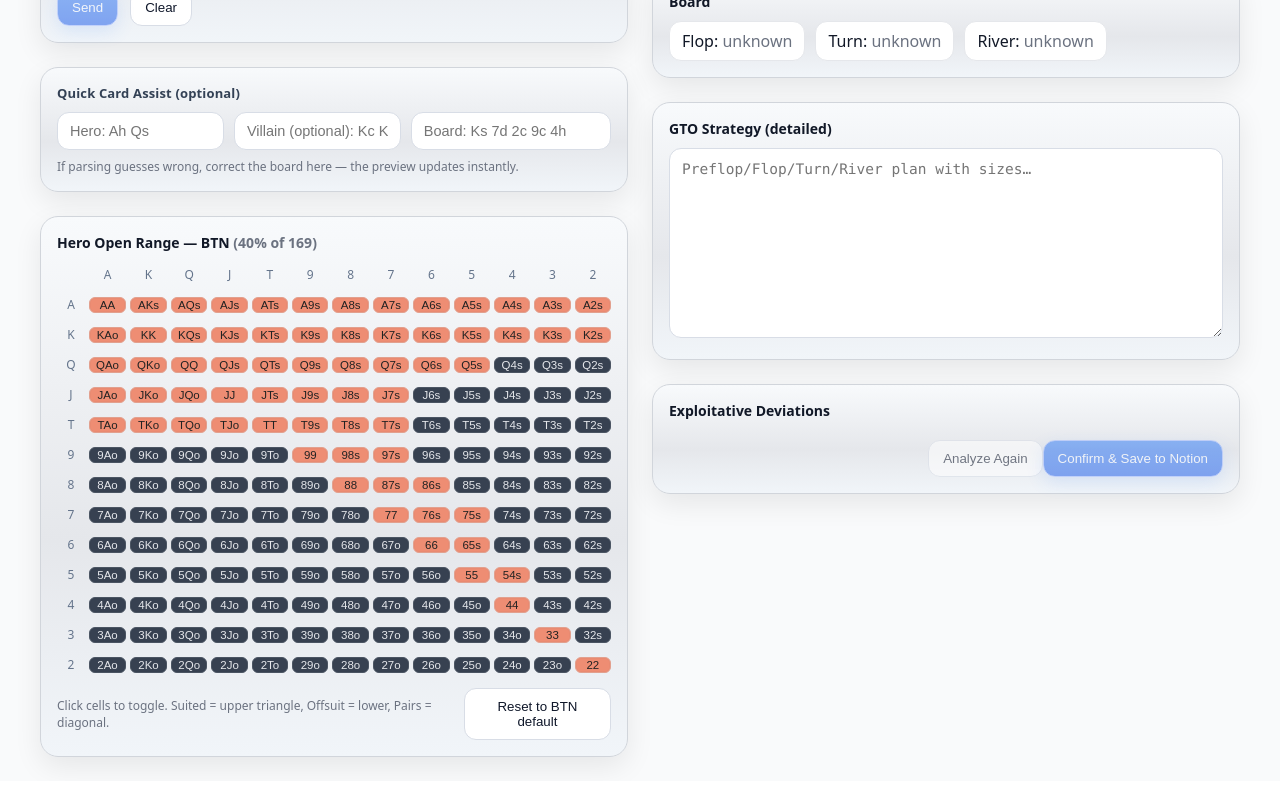
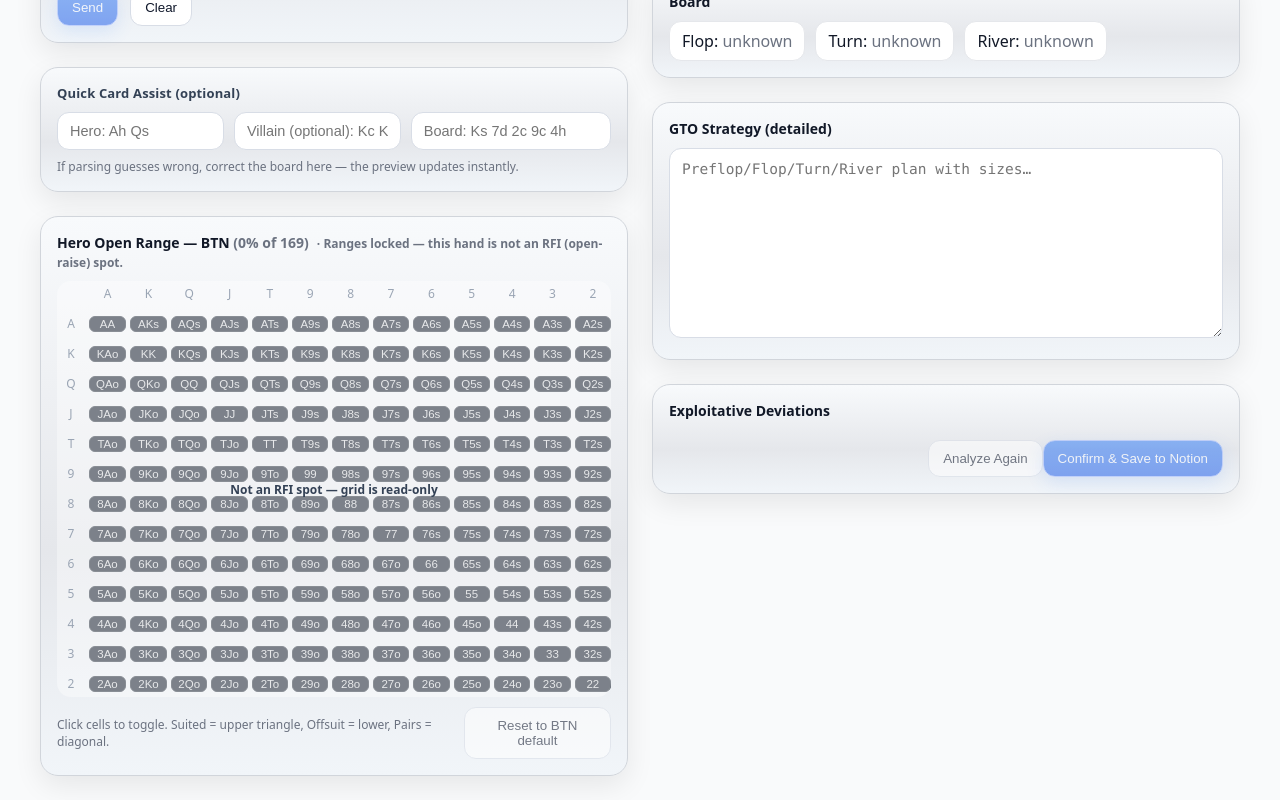
Before and after one commit to yeruvabala/notion-poker-web, a Next.js app: page / in a window 1280 px wide. Shown: the part 299-1099 px from the top of the page. Built offline with nearby package versions, Linux system fonts and the light colour scheme.

Commit message:
Update page.tsx

```diff
--- a/app/page.tsx
+++ b/app/page.tsx
@@ -232,6 +232,33 @@ function defaultOpen(pos: string, label: string): boolean {
   return false;
 }
 
+/** --- Detect RFI only (locks grid when false) --- */
+function detectIsRFI(text: string, heroPos: string): boolean {
+  const t = (text || '').toLowerCase();
+  const H = (heroPos || '').toUpperCase();
+
+  if (!H) return false;
+
+  // If we explicitly say 3-bet / re-raise → not RFI
+  if (/\b(3[-\s]?bet|re[-\s]?raise|reraise)\b/.test(t)) return false;
+
+  // Limp / complete / overlimp → not RFI
+  if (/\b(limp|complete|overlimp)\b/.test(t)) return false;
+
+  // If villain is the raiser and hero responds → not RFI
+  if (/\b(utg\+?2?|utg|mp|hj|co|button|btn|sb|bb)\b[^.]{0,30}\b(raise|opens?)\b/.test(t) &&
+      /\b(i|hero)\b[^.]{0,40}\b(call|flat|3[-\s]?bet|reraise)\b/.test(t)) {
+    return false;
+  }
+
+  // Typical RFI: "I open/raise ..." or "folds to me ... I raise"
+  const heroOpens =
+    /\b(i|hero)\b[^.]{0,20}\b(open|raise|min-raise|minraise)\b/.test(t) ||
+    /\b(folds? to (me|sb|btn|bb|co|hj|mp|utg))\b[^.]{0,30}\b(i|hero)\b[^.]{0,20}\b(raise|open)\b/.test(t);
+
+  return heroOpens;
+}
+
 /** ---------------- Component ---------------- */
 export default function Page() {
   // INPUT
@@ -246,6 +273,10 @@ export default function Page() {
   // Opening range edits (user toggles)
   const [rangeEdits, setRangeEdits] = useState<Record<string, boolean>>({});
   const [lastPosForEdits, setLastPosForEdits] = useState<string>('');
+
+  // Grid lock state
+  const [isRFI, setIsRFI] = useState<boolean>(false);
+  const [gridLockMsg, setGridLockMsg] = useState<string | null>(null);
 
   // Async state
   const [aiLoading, setAiLoading] = useState(false);
@@ -279,6 +310,13 @@ export default function Page() {
     setRangeEdits({});
     setLastPosForEdits(pos);
   }, [pos, lastPosForEdits]);
+
+  // Lock/unlock grid based on whether this is an RFI spot
+  useEffect(() => {
+    const rfi = detectIsRFI(input, pos);
+    setIsRFI(rfi);
+    setGridLockMsg(rfi ? null : 'Ranges locked — this hand is not an RFI (open-raise) spot.');
+  }, [input, pos]);
 
   /** Call /api/analyze-hand; use input text; include overrides from assists */
   async function analyzeParsedHand(parsed: Fields) {
@@ -394,7 +432,14 @@ export default function Page() {
   RANKS.forEach((_, i) => {
     RANKS.forEach((__, j) => {
       const lbl = handLabel(i, j);
-      openFlags[lbl] = rangeEdits.hasOwnProperty(lbl) ? rangeEdits[lbl] : defaultOpen(pos, lbl);
+      if (!isRFI) {
+        // Non-RFI node → show “fold look” and lock
+        openFlags[lbl] = false;
+      } else {
+        openFlags[lbl] = Object.prototype.hasOwnProperty.call(rangeEdits, lbl)
+          ? !!rangeEdits[lbl]
+          : defaultOpen(pos, lbl);
+      }
     });
   });
   const openCount = Object.values(openFlags).filter(Boolean).length;
@@ -444,14 +489,21 @@ export default function Page() {
               <div className="p-help">If parsing guesses wrong, correct the board here — the preview updates instantly.</div>
             </div>
 
-            {/* --- NEW: Interactive Opening Range Grid --- */}
+            {/* --- RFI grid (locks when not RFI) --- */}
             <div className="p-card">
-              <div className="p-subTitle">Hero Open Range — {pos} <span className="p-muted">({openPct}% of 169)</span></div>
+              <div className="p-subTitle">
+                Hero Open Range — {pos} <span className="p-muted">({openPct}% of 169)</span>
+                {!isRFI && (
+                  <span className="p-muted" style={{ marginLeft: 8, fontSize: 12 }}>
+                    · {gridLockMsg}
+                  </span>
+                )}
+              </div>
+
+              <div className={`lockWrap ${!isRFI ? 'locked' : ''}`}>
                 <div className="rangeGrid">
-                {/* header ranks across top */}
                   <div className="rangeCorner" />
                   {RANKS.map((r, j) => <div key={`h-${j}`} className="rangeHead">{r}</div>)}
-                {/* rows */}
                   {RANKS.map((r, i) => (
                     <React.Fragment key={`row-${i}`}>
                       <div className="rangeHead">{r}</div>
@@ -462,8 +514,13 @@ export default function Page() {
                           <button
                             key={lbl}
                             className={`cell ${open ? 'open' : 'fold'} ${i === j ? 'pair' : (i < j ? 'suited' : 'offsuit')}`}
-                          title={`${lbl} — ${open ? 'Open' : 'Fold'} (click to toggle)`}
-                          onClick={() => toggleHand(lbl)}
+                            title={
+                              isRFI
+                                ? `${lbl} — ${open ? 'Open' : 'Fold'} (click to toggle)`
+                                : `${lbl} — grid locked (non-RFI node)`
+                            }
+                            onClick={() => isRFI && toggleHand(lbl)}
+                            disabled={!isRFI}
                           >
                             {lbl}
                           </button>
@@ -472,9 +529,21 @@ export default function Page() {
                     </React.Fragment>
                   ))}
                 </div>
+
+                {!isRFI && (
+                  <div className="lockOverlay">
+                    <span>Not an RFI spot — grid is read-only</span>
+                  </div>
+                )}
+              </div>
+
               <div className="p-row p-gapTop" style={{justifyContent:'space-between'}}>
-                <div className="p-muted" style={{fontSize:12}}>Click cells to toggle. Suited = upper triangle, Offsuit = lower, Pairs = diagonal.</div>
-                <button className="p-btn" onClick={resetRange}>Reset to {pos} default</button>
+                <div className="p-muted" style={{fontSize:12}}>
+                  Click cells to toggle. Suited = upper triangle, Offsuit = lower, Pairs = diagonal.
+                </div>
+                <button className="p-btn" onClick={resetRange} disabled={!isRFI}>
+                  Reset to {pos} default
+                </button>
               </div>
             </div>
           </div>
@@ -684,13 +753,25 @@ export default function Page() {
         .cell.open{background:var(--range-open); color:#222; border-color:#e2a08e}
         .cell.fold{background:#374151; color:#e5e7eb; border-color:#4b5563}
         .cell:hover{filter:brightness(1.07)}
+
+        /* ---- Lock styles when not RFI ---- */
+        .lockWrap{ position:relative }
+        .lockWrap.locked{ pointer-events:none; }
+        .lockWrap.locked .cell{ filter: grayscale(.15) brightness(.95); }
+        .lockOverlay{
+          position:absolute; inset:0;
+          display:flex; align-items:center; justify-content:center;
+          background: rgba(255,255,255,.35);
+          border-radius: 14px;
+          font-size: 12px; color:#334155; font-weight:600;
+        }
       `}</style>
     </main>
   );
 }
 
 /** Small info box used on the right-side top card */
-function InfoBox({ label, children }: { label: string; children: React.ReactNode }) {
+function InfoBox({ label, children }: { label: string; children: ReactNode }) {
   return (
     <div className="ibox">
       <div className="iboxLabel">{label}</div>
```
Lines whose indentation alone changed are shown as unchanged.
